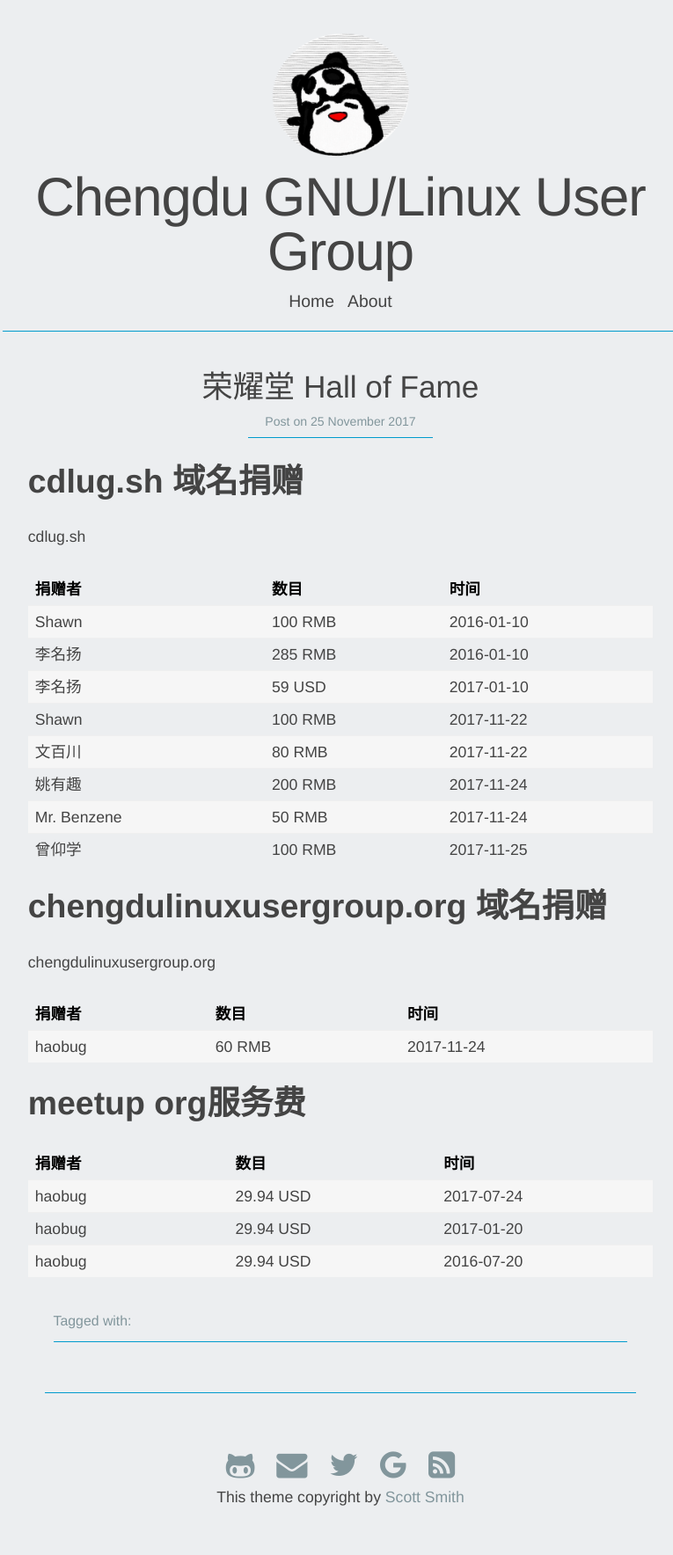
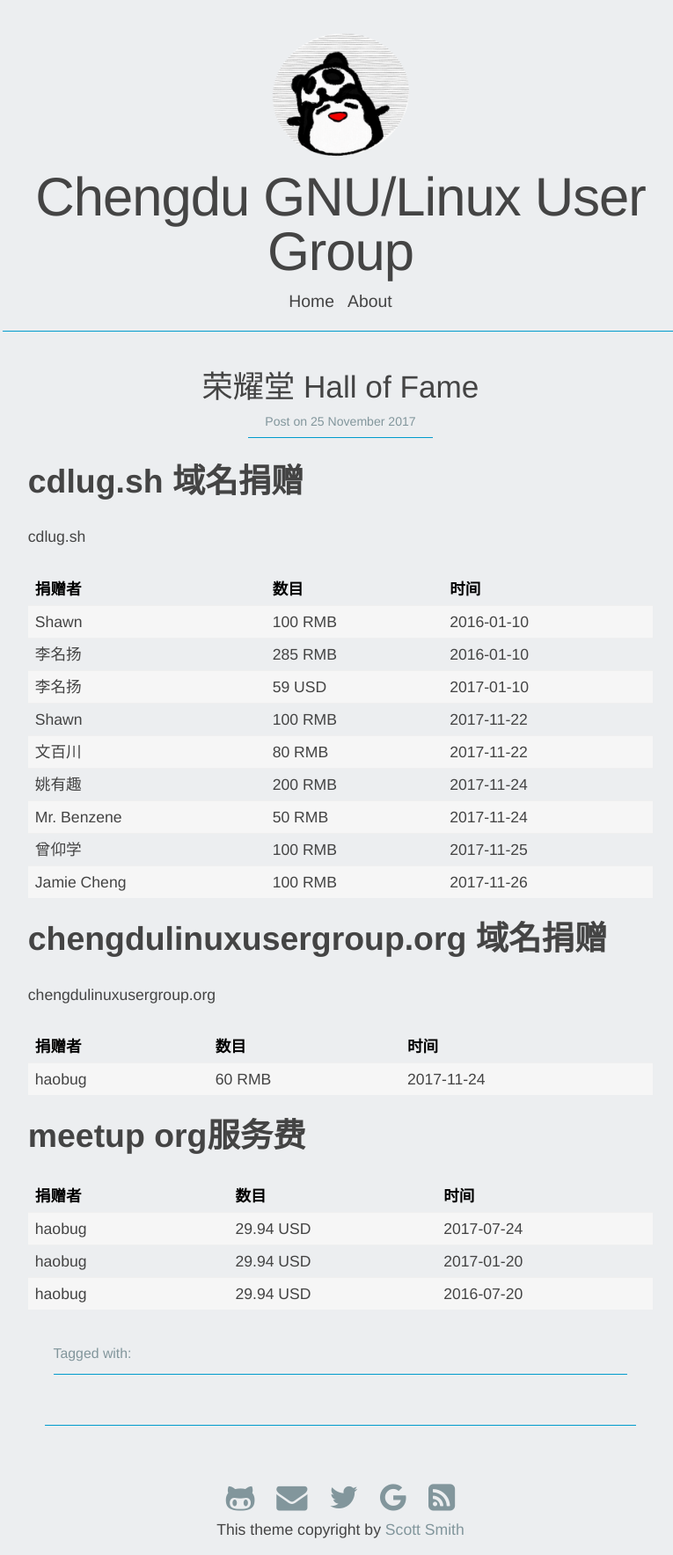
Before and after one commit to cdlug/cdlug.github.io, a Jekyll site: the page built from _posts/2017-11-25-Hall_of_Fame.md, in a window 1280 px wide. Shown: the whole page at 88% size, without its empty margins (253-1018 px from the left). Built offline with Jekyll 4.4.1, drawn with Linux system fonts in a browser that asks for light colours; nearby versions of some CDN libraries; comment, search, counter and statistics services are not loaded; before the commit the page ends 1731 px from its top, so only the background shows below that.

Commit message:
Update 2017-11-25-Hall_of_Fame.md

```diff
--- a/_posts/2017-11-25-Hall_of_Fame.md
+++ b/_posts/2017-11-25-Hall_of_Fame.md
@@ -16,6 +16,7 @@ cdlug.sh
 |姚有趣         |200 RMB|2017-11-24|
 |Mr. Benzene   |50 RMB|2017-11-24|
 | 曾仰学 |100 RMB|2017-11-25|
+| Jamie Cheng |100 RMB|2017-11-26|
 
 ## chengdulinuxusergroup.org 域名捐赠
 chengdulinuxusergroup.org
```
